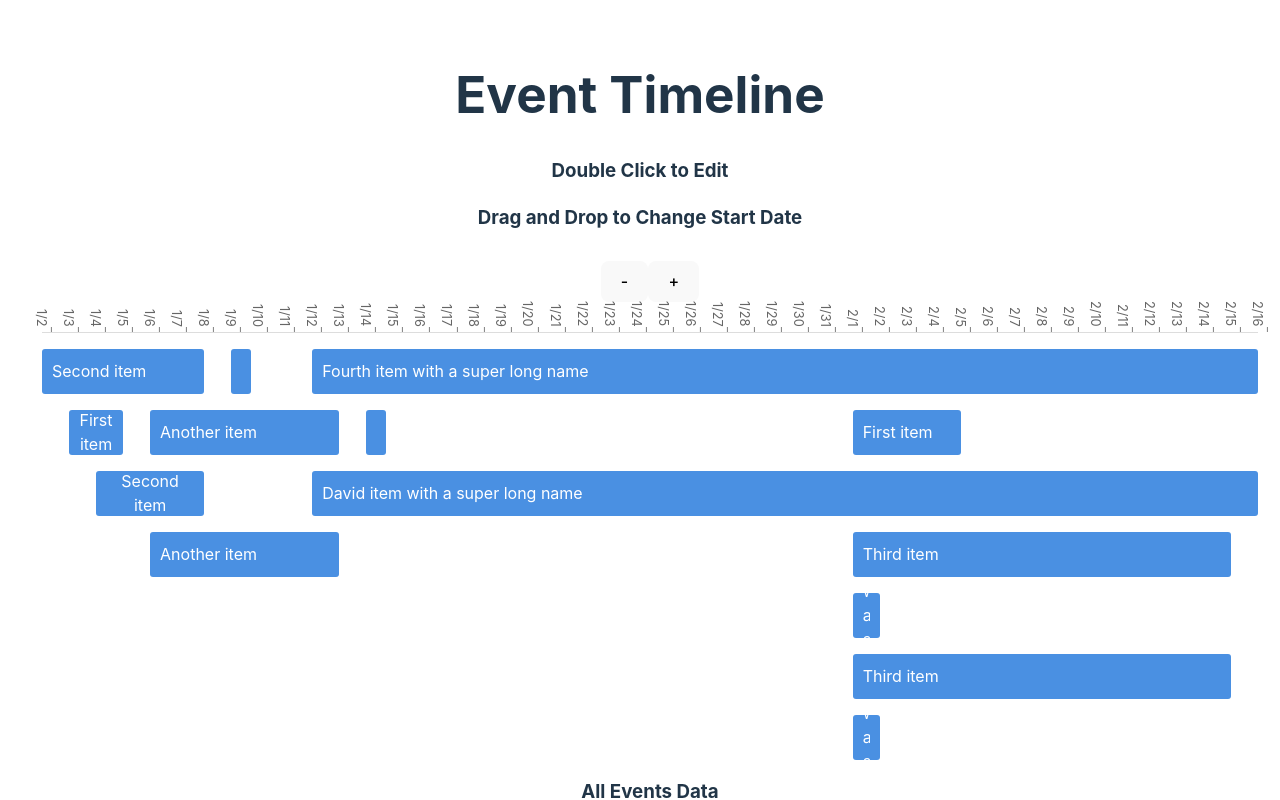
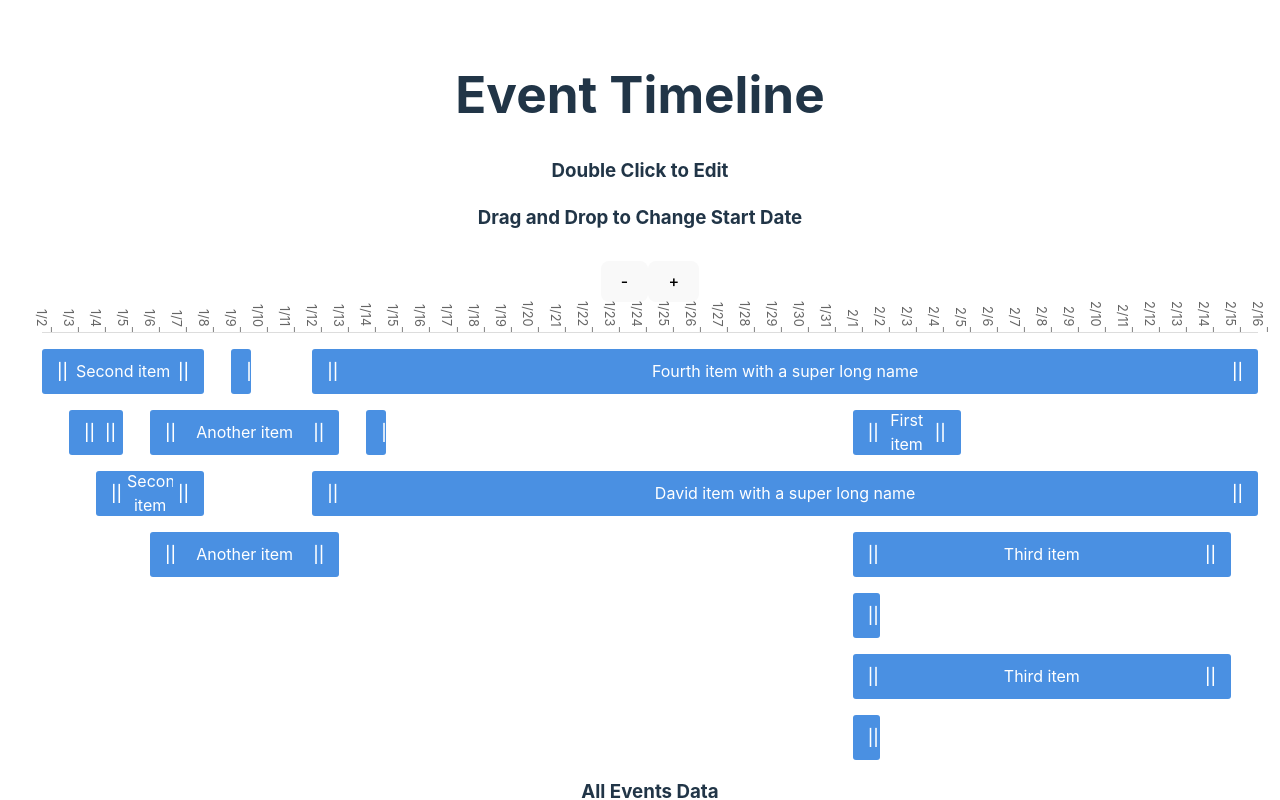
Before and after one commit to davisios/timeline, a React (Vite) app: page / in a window 1280 px wide. Shown: the top 800 px of the page. Built offline with nearby package versions, Linux system fonts and the light colour scheme.

Commit message:
allow resize element to change end and start date

```diff
--- a/src/components/TimelineEvent.jsx
+++ b/src/components/TimelineEvent.jsx
@@ -26,6 +26,71 @@ const TimelineEvent = ({ event, minDate, maxDate }) => {
 
   const handleBlur = () => setIsEditing(false);
 
+  // Helper function to calculate days from width based on scale
+  const calculateDaysFromWidth = (width) => Math.round(width / (scale * 16));
+
+  // Helper function to update event dates
+  const updateEventDate = (updatedStartDate, updatedEndDate) => {
+    const format = (date) =>
+      `${date.getFullYear()}-${String(date.getMonth() + 1).padStart(
+        2,
+        '0'
+      )}-${String(date.getDate()).padStart(2, '0')}`;
+
+    updateEvent({
+      ...event,
+      start: format(updatedStartDate),
+      end: format(updatedEndDate),
+    });
+  };
+
+  const handleResizeLeft = (e) => {
+    const initialWidth = e.clientX;
+    const initialStartDate = new Date(startDate);
+
+    const onMouseMove = (moveEvent) => {
+      const deltaX = moveEvent.clientX - initialWidth;
+      const daysMoved = calculateDaysFromWidth(deltaX);
+
+      const newStartDate = new Date(initialStartDate);
+      newStartDate.setDate(newStartDate.getDate() + daysMoved);
+
+      updateEventDate(newStartDate, endDate);
+    };
+
+    const onMouseUp = () => {
+      window.removeEventListener('mousemove', onMouseMove);
+      window.removeEventListener('mouseup', onMouseUp);
+    };
+
+    window.addEventListener('mousemove', onMouseMove);
+    window.addEventListener('mouseup', onMouseUp);
+  };
+
+  // Handle resizing from the right side
+  const handleResizeRight = (e) => {
+    const initialWidth = e.clientX;
+    const initialEndDate = new Date(endDate);
+
+    const onMouseMove = (moveEvent) => {
+      const deltaX = moveEvent.clientX - initialWidth;
+      const daysMoved = calculateDaysFromWidth(deltaX);
+
+      const newEndDate = new Date(initialEndDate);
+      newEndDate.setDate(newEndDate.getDate() + daysMoved);
+
+      updateEventDate(startDate, newEndDate);
+    };
+
+    const onMouseUp = () => {
+      window.removeEventListener('mousemove', onMouseMove);
+      window.removeEventListener('mouseup', onMouseUp);
+    };
+
+    window.addEventListener('mousemove', onMouseMove);
+    window.addEventListener('mouseup', onMouseUp);
+  };
+
   return (
     <div
       onDoubleClick={() => setIsEditing(true)}
@@ -35,13 +100,16 @@ const TimelineEvent = ({ event, minDate, maxDate }) => {
         width: `${eventDurationPercentage}%`,
       }}
     >
+      <button
+        className='resize-button'
+        onMouseDown={handleResizeLeft}
+      >
+        <span>||</span>
+      </button>
+
       {isEditing ? (
         <input
-          style={{
-            backgroundColor: 'transparent',
-            width: '100%',
-            height: '100%',
-          }}
+          className='timeline-event-input'
           type='text'
           value={name}
           onChange={handleNameChange}
@@ -51,6 +119,12 @@ const TimelineEvent = ({ event, minDate, maxDate }) => {
       ) : (
         <span style={{ overflow: 'hidden' }}>{name}</span>
       )}
+      <button
+        className='resize-button'
+        onMouseDown={handleResizeRight}
+      >
+        <span>||</span>
+      </button>
     </div>
   );
 };
```
